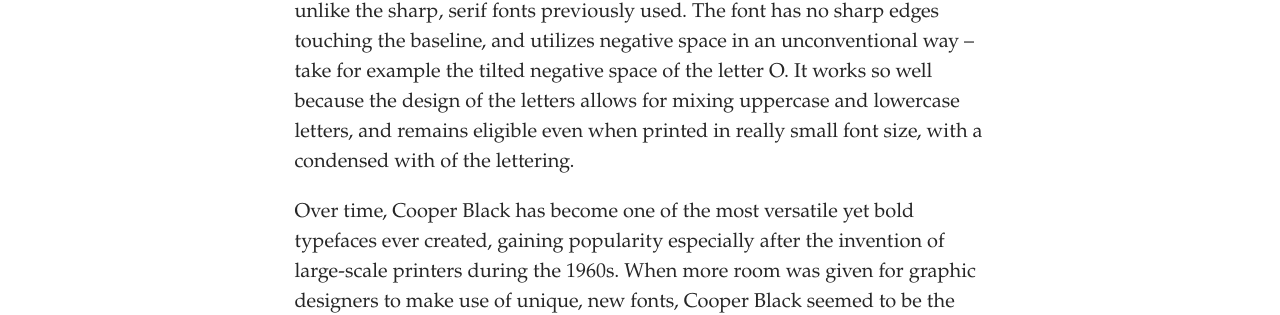
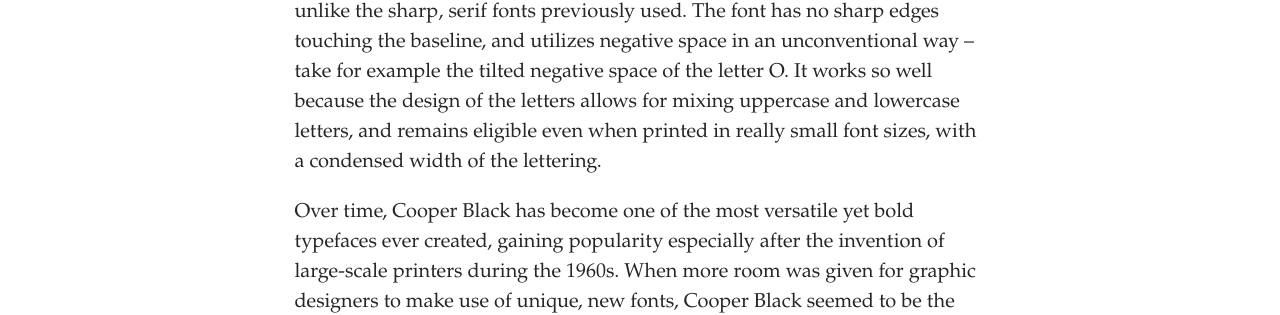
Before and after one commit to ruxandraandreea/typoassignment, a Jekyll site: the page built from _posts/2021-10-02-have-you-seen-this-a-typeface-for-everybody.md, in a window 1280 px wide and 900 px high, scrolled down 918 px. Shown: the part 348-663 px from the top of the window. Built offline with Jekyll 4.4.1, drawn with Linux system fonts in a browser that asks for light colours; some web fonts are replaced; some of the changed text lies outside the part shown.

Commit message:
Update Post “2021-10-02-have-you-seen-this-a-typeface-for-everybody”

```diff
--- a/_posts/2021-10-02-have-you-seen-this-a-typeface-for-everybody.md
+++ b/_posts/2021-10-02-have-you-seen-this-a-typeface-for-everybody.md
@@ -16,7 +16,7 @@
 
 ![Cooper Black Typeface](../uploads/unnamed.gif "Cooper Black Typeface")
 
-The typeface created in 1920 by Oswald Cooper was able to revolutionize the typography used in advertisements and newspapers, being associated with nothing, in particular, thus creating endless possibilities to make use of it – unlike the sharp, serif fonts previously used. The font has no sharp edges touching the baseline, and utilizes negative space in an unconventional way – take for example the tilted negative space of the letter O. It works so well because the design of the letters allows for mixing uppercase and lowercase letters, and remains eligible even when printed in really small font size, with a condensed with of the lettering.
+The typeface created in 1920 by Oswald Cooper was able to revolutionize the typography used in advertisements and newspapers, being associated with nothing, in particular, thus creating endless possibilities to make use of it – unlike the sharp, serif fonts previously used. The font has no sharp edges touching the baseline, and utilizes negative space in an unconventional way – take for example the tilted negative space of the letter O. It works so well because the design of the letters allows for mixing uppercase and lowercase letters, and remains eligible even when printed in really small font sizes, with a condensed width of the lettering.
 
 Over time, Cooper Black has become one of the most versatile yet bold typefaces ever created, gaining popularity especially after the invention of large-scale printers during the 1960s. When more room was given for graphic designers to make use of unique, new fonts, Cooper Black seemed to be the font most of them would always go back for. As a result, the typeface has been utilized on the covers of music albums for almost a century now, and surprisingly, they all vary in genre.
 
```
